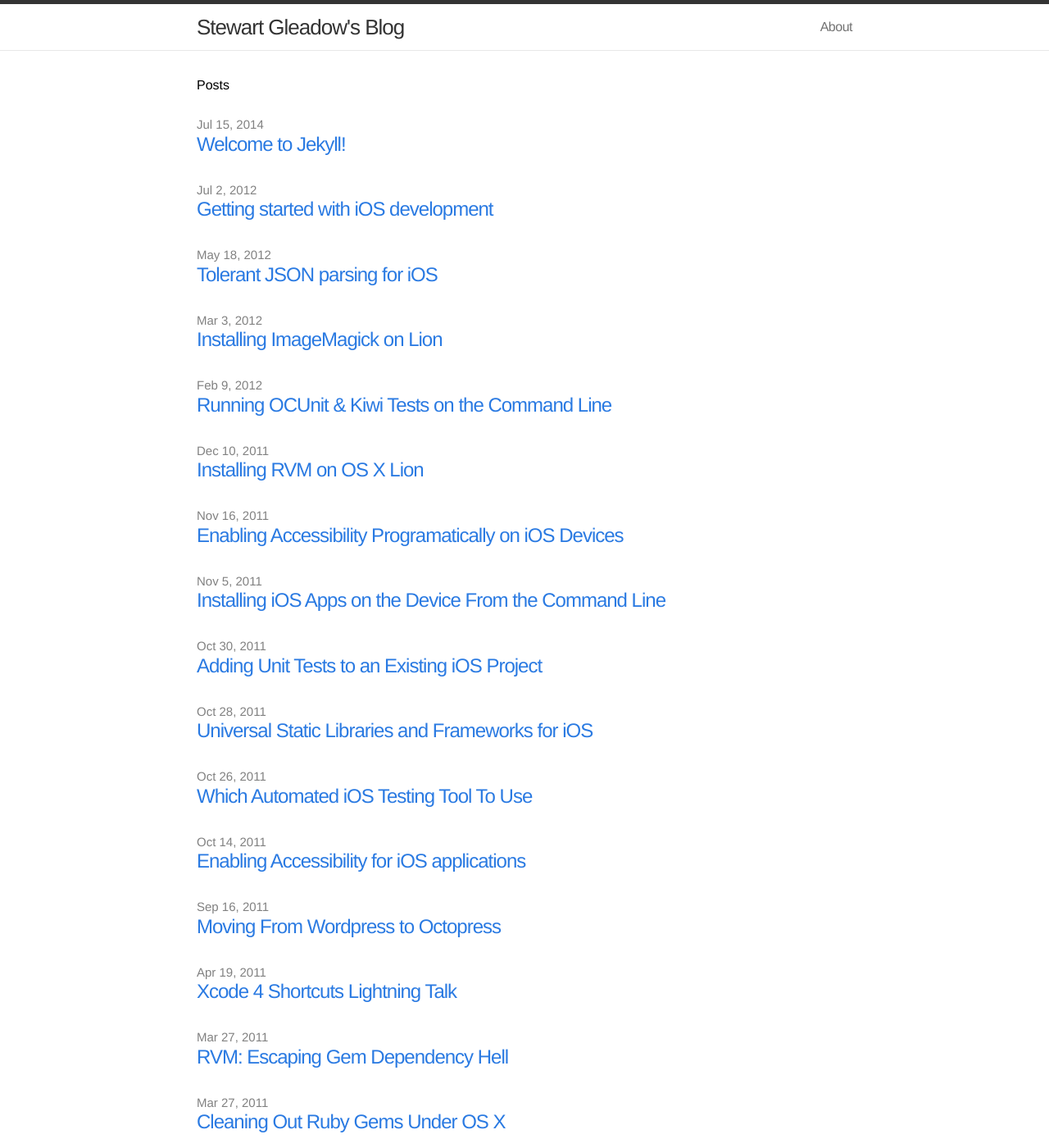
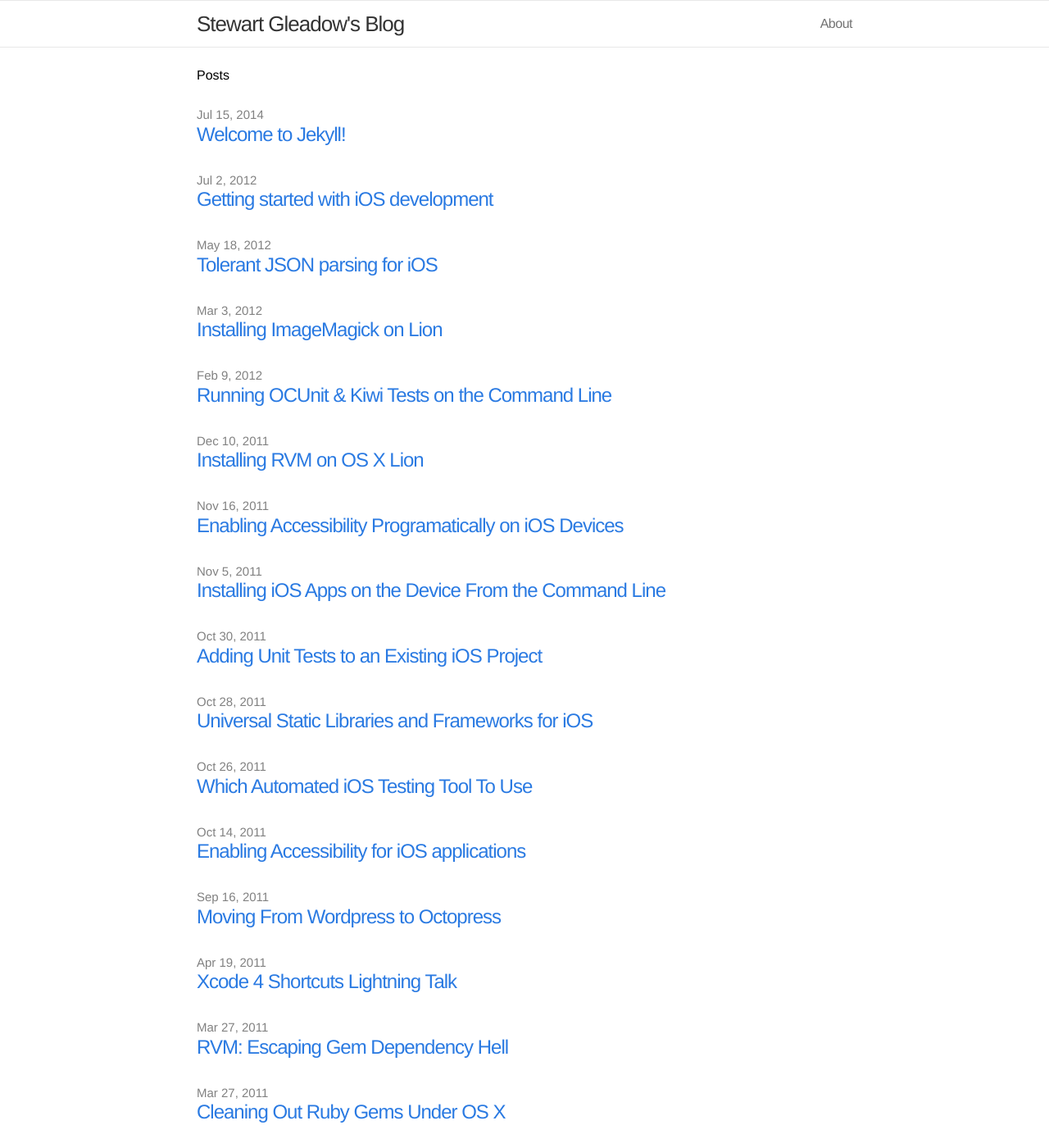
Before and after one commit to sgleadow/sgleadow.github.io, a Jekyll site: the page built from index.html, in a window 1280 px wide and 1400 px high. Shown: the whole window at 82% size. Built offline with Jekyll 4.4.1, drawn with Linux system fonts in a browser that asks for light colours.

Commit message:
Configured fixed float-over-the-top header

```diff
--- a/css/main.css
+++ b/css/main.css
@@ -41,10 +41,12 @@
 /* Site header */
 
 .site-header {
-  border-top: 5px solid #333;
+  border-top: 1px solid #e8e8e8;
   border-bottom: 1px solid #e8e8e8;
   min-height: 56px;
   background-color: white;
+  position:fixed;
+  width:100%;
 }
 
 .site-title,
@@ -136,7 +138,7 @@
 /* ----------------------------------------------------------*/
 
 .page-content {
-  padding: 30px 0;
+  padding: 80px 0;
   background-color: #fff;
 }
 
```
